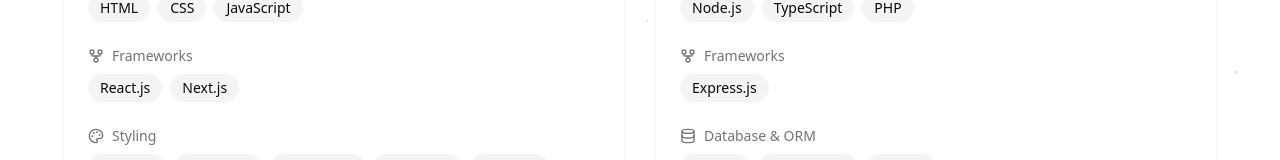
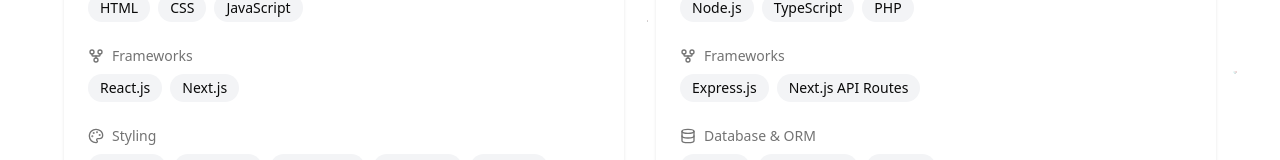
Before and after one commit to Natnaelsamuel/portfolio, a Next.js app: page /skills in a window 1280 px wide. Shown: the part 326-486 px from the top of the page. Built offline with nearby package versions, Linux system fonts and the light colour scheme.

Commit message:
19, july 2025 done for the day || First vercel deploy attempt

```diff
--- a/app/components/NavBar.tsx
+++ b/app/components/NavBar.tsx
@@ -24,7 +24,7 @@
           <Link href="/"><Button variant="link">Home</Button></Link>
           <Link href="/about"><Button variant="link">About</Button></Link>
           <Link href="/skills"><Button variant="link">Skills</Button></Link>
-          <Button variant="link">Contact</Button>
+          <Link href="/contact"><Button variant="link">Contact</Button></Link>
           <ModeToggle />
         </div>
 
@@ -58,7 +58,7 @@
                 </SheetClose>
 
                 <SheetClose asChild>
-                  <Button variant="ghost" className="w-full justify-start">Contact</Button>
+                  <Link href="/contact"><Button variant="ghost" className="w-full justify-start">Contact</Button></Link>
                 </SheetClose>
 
                 <div className="flex items-center justify-between w-full px-4 py-2">
@@ -75,66 +75,3 @@
 };
 
 export default NavBar;
-
-// "use client";
-// import { Button } from "@/components/ui/button";
-// import { Sheet, SheetTrigger, SheetContent, SheetTitle, SheetClose } from "@/components/ui/sheet";
-// import { Menu } from "lucide-react";
-// import { ModeToggle } from "./ModeToggle";
-// import Link from "next/link";
-
-// const NavBar = () => {
-//   return (
-//     <nav className="
-//       flex items-center justify-between
-//       bg-background text-foreground
-//       rounded-full shadow-xl
-//       fixed top-4 z-[52]
-//       w-[calc(100%-3rem)] /* 100% minus 3rem padding */
-//       max-w-[600px] /* Absolute maximum width */
-//       left-1/2 -translate-x-1/2 /* Centering */
-//       px-6 py-3
-//       dark:shadow-secondary
-//     ">
-//       <div className="font-bold flex-shrink-0">Logo</div>
-
-//       {/* Desktop Navigation */}
-//       <div className="hidden md:flex items-center gap-2 flex-nowrap">
-//         <div className="flex items-center gap-2 flex-shrink-0">
-//           <Link href="/"><Button variant="link" className="px-2">Home</Button></Link>
-//           <Link href="/about"><Button variant="link" className="px-2">About</Button></Link>
-//           <Link href="/skills"><Button variant="link" className="px-2">Skills</Button></Link>
-//           <Button variant="link" className="px-2">Contact</Button>
-//         </div>
-//         <div className="flex-shrink-0 ml-2">
-//           <ModeToggle />
-//         </div>
-//       </div>
-
-//       {/* Mobile Menu */}
-//       <div className="flex md:hidden items-center gap-2 flex-shrink-0">
-//         <ModeToggle />
-//         <Sheet>
-//           <SheetTrigger asChild>
-//             <Button
-//               variant="outline"
-//               size="icon"
-//               className="flex-shrink-0"
-//               aria-label="Open menu"
-//             >
-//               <Menu className="h-4 w-4" />
-//             </Button>
-//           </SheetTrigger>
-//           <SheetContent side="top" className="rounded-b-lg pt-16 z-[52]">
-//             <SheetTitle className="sr-only">Navigation Menu</SheetTitle>
-//             <div className="flex flex-col gap-4">
-//               {/* Mobile menu items */}
-//             </div>
-//           </SheetContent>
-//         </Sheet>
-//       </div>
-//     </nav>
-//   );
-// };
-
-// export default NavBar;
--- a/app/skills/page.tsx
+++ b/app/skills/page.tsx
@@ -37,7 +37,7 @@
     },
     backend: {
       "Languages & Runtimes": ["Node.js", "TypeScript", "PHP"],
-      Frameworks: ["Express.js"],
+      Frameworks: ["Express.js", "Next.js API Routes"],
       "Database & ORM": ["MySQL", "PostgreSQL", "Prisma"],
       APIs: ["REST"],
       Others: ["Java", "JavaFX", "Git", "C++"],
```
Also changed, not shown: app/about/page.tsx (+0 -36 lines).
